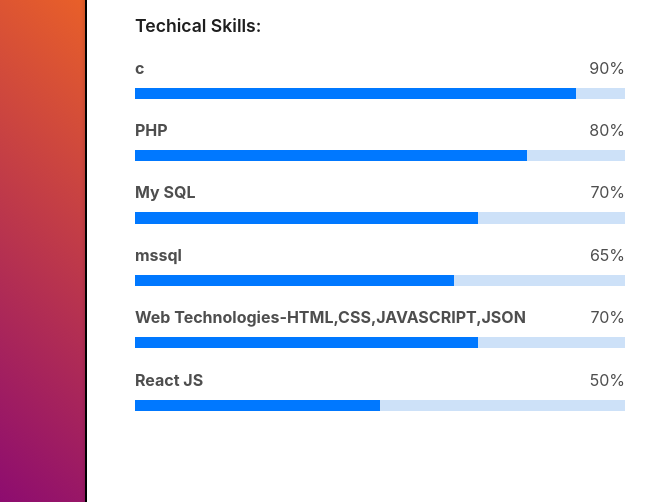
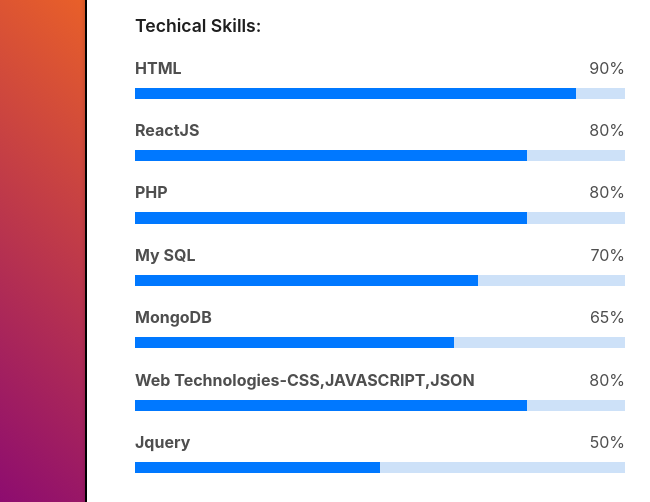
Before and after one commit to harshitadubey/harshitadubey.github.io, a plain HTML site: page index.html in a window 1280 px wide. Shown: the part 3067-3569 px from the top of the page, 0-650 px from the left. Drawn offline with Linux system fonts and the light colour scheme.

Commit message:
technologies added

```diff
--- a/index.html
+++ b/index.html
@@ -327,10 +327,15 @@
                 </div>
                 <div class="skill-mf">
                   <p class="title-s">Techical Skills:</p>
-                  <span><b>c</b></span> <span class="pull-right">90%</span>
+                  <span><b>HTML</b></span> <span class="pull-right">90%</span>
                   <div class="progress">
                     <div class="progress-bar" role="progressbar" style="width: 90%;" aria-valuenow="85"
                       aria-valuemin="0" aria-valuemax="100"></div>
+                  </div>
+                  <span><b>ReactJS</b></span> <span class="pull-right">80%</span>
+                  <div class="progress">
+                    <div class="progress-bar" role="progressbar" style="width: 80%" aria-valuenow="90" aria-valuemin="0"
+                      aria-valuemax="100"></div>
                   </div>
                   <span><b>PHP</b></span> <span class="pull-right">80%</span>
                   <div class="progress">
@@ -342,17 +347,17 @@
                     <div class="progress-bar" role="progressbar" style="width: 70%" aria-valuenow="50" aria-valuemin="0"
                       aria-valuemax="100"></div>
                   </div>
-                  <span><b>mssql</b></span> <span class="pull-right">65%</span>
+                  <span><b>MongoDB</b></span> <span class="pull-right">65%</span>
                   <div class="progress">
                     <div class="progress-bar" role="progressbar" style="width: 65%" aria-valuenow="75" aria-valuemin="0"
                       aria-valuemax="100"></div>
                   </div>
-                  <span><b>Web Technologies-HTML,CSS,JAVASCRIPT,JSON</b></span> <span class="pull-right">70%</span>
+                  <span><b>Web Technologies-CSS,JAVASCRIPT,JSON</b></span> <span class="pull-right">80%</span>
                   <div class="progress">
-                    <div class="progress-bar" role="progressbar" style="width: 70%" aria-valuenow="90" aria-valuemin="0"
+                    <div class="progress-bar" role="progressbar" style="width: 80%" aria-valuenow="90" aria-valuemin="0"
                       aria-valuemax="100"></div>
                   </div>
-                  <span><b>React JS</b></span> <span class="pull-right">50%</span>
+                  <span><b>Jquery</b></span> <span class="pull-right">50%</span>
                   <div class="progress">
                     <div class="progress-bar" role="progressbar" style="width: 50%" aria-valuenow="90" aria-valuemin="0"
                       aria-valuemax="100"></div>
```
